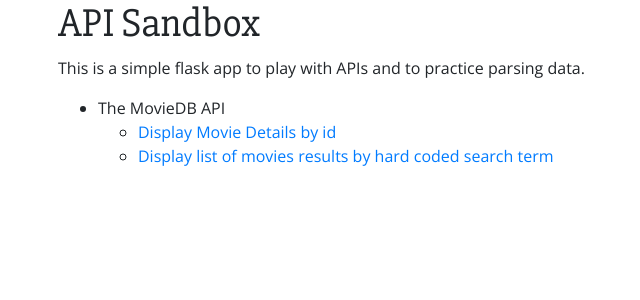
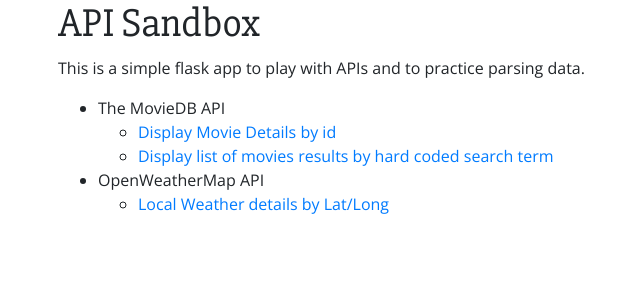
Before and after one commit to yenly/api_sandbox, a Flask app: page / in a window 1280 px wide. Shown: the top 300 px of the page, without its empty margins (27-667 px from the left). Run offline with Flask 2, Linux system fonts and the light colour scheme; some libraries are stand-ins or nearby versions.

Commit message:
Add route and templates to test OpenWeatherMap API.

```diff
--- a/server.py
+++ b/server.py
@@ -4,6 +4,7 @@
 
 # MovieDB API key
 tmdb_api_key = os.environ['TMDB_API_KEY']
+owm_api_key = os.environ['OWM_API_KEY']
 
 app = Flask(__name__)
 
@@ -12,6 +13,7 @@
     """Display list of APIs"""
 
     return render_template('index.html')
+
 
 @app.route('/movie/<int:tmdb_id>')
 def display_tmdb_movie(tmdb_id):
@@ -23,6 +25,7 @@
     movie = tmdb_request.json()
 
     return render_template('movie.html', movie=movie)
+
 
 @app.route('/search_movies')
 def search_movies():
@@ -37,6 +40,13 @@
 
     return render_template('search_results.html',movies=movies)
 
+
+@app.route('/local_weather')
+def get_local_weather():
+    """Display local weather from OpenWeatherMap."""
+
+    return render_template('local_weather.html')
+
 if __name__ == "__main__":
     app.debug = True
     app.config['DEBUG_TB_INTERCEPT_REDIRECTS'] = False
--- a/templates/index.html
+++ b/templates/index.html
@@ -17,6 +17,11 @@
           <li><a href="/search_movies">Display list of movies results by hard coded search term</a></li>
         </ul>
       </li>
+      <li>OpenWeatherMap API
+        <ul>
+          <li><a href="/local_weather">Local Weather details by Lat/Long</a></li>
+        </ul>
+      </li>
     </ul>
   </nav>
 {% endblock %}
--- a/templates/search_results.html
+++ b/templates/search_results.html
@@ -13,4 +13,5 @@
       {% endfor %}
     </ul>
   {% endif %}
+  <p><a href="/">Back to Index</a></p>
 {% endblock %}
```
Also changed, not shown: templates/local_weather.html (added, +14 -0 lines).
